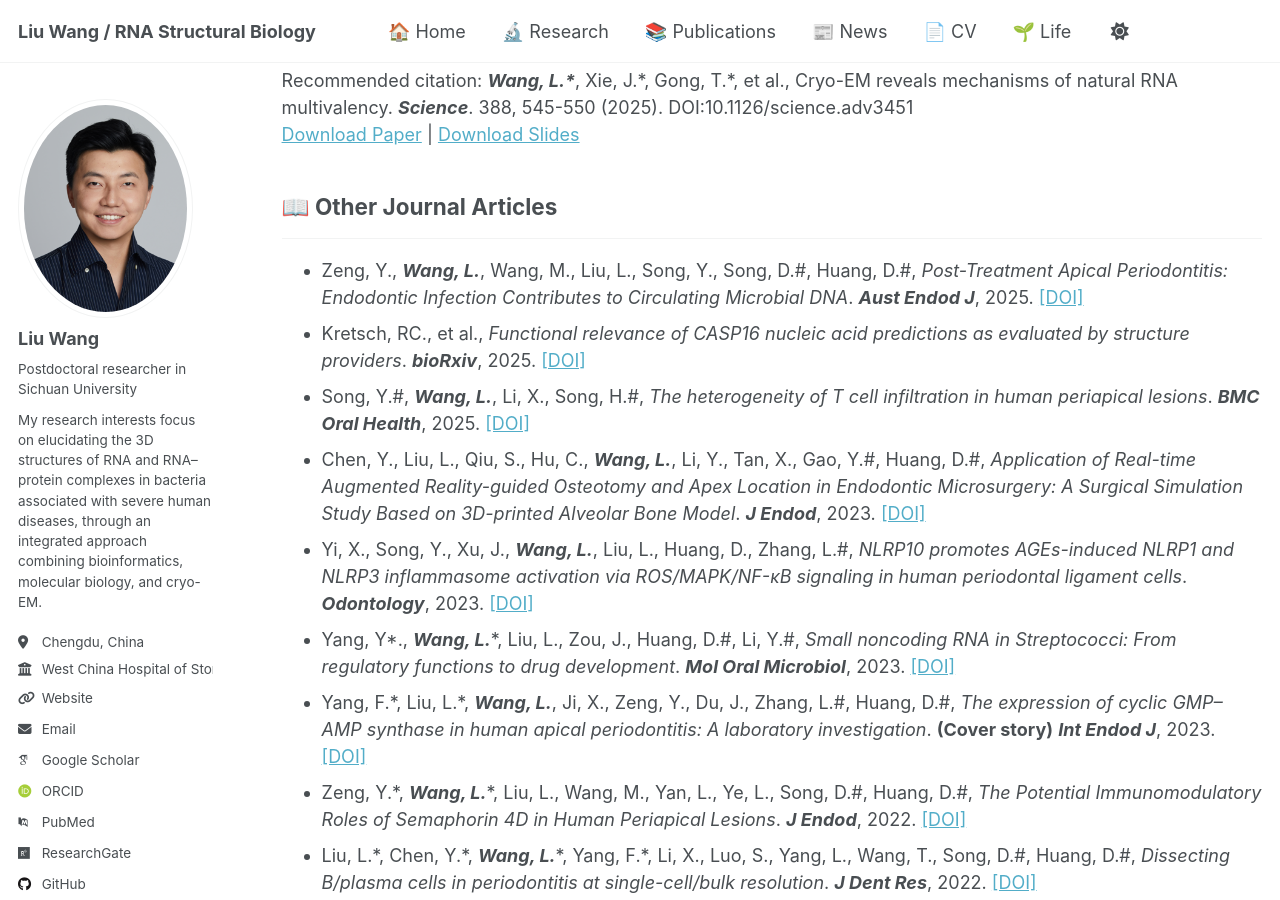
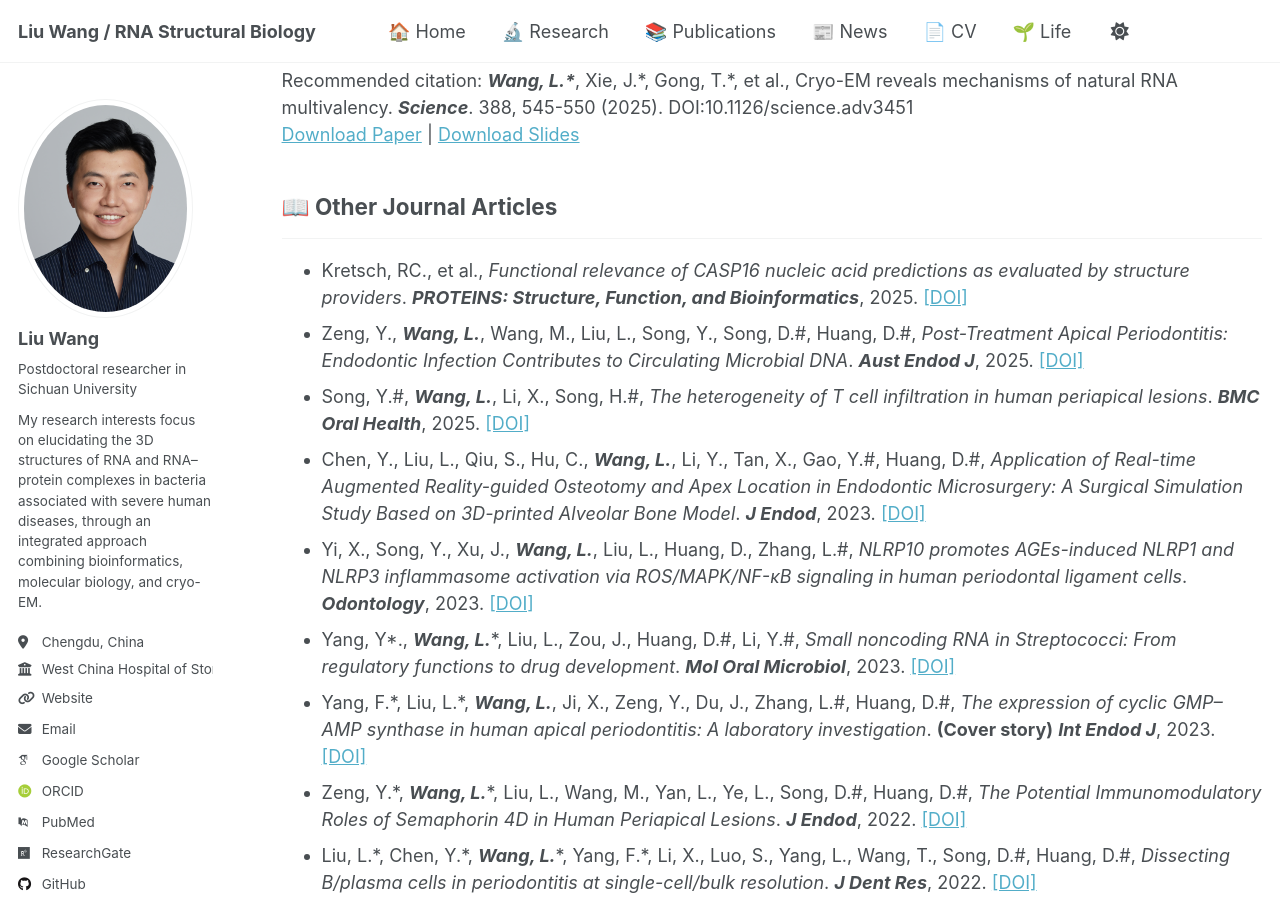
Before and after one commit to liuwang-RNA/Guihub_CV, a Jekyll site: the page built from _pages/publications.html, in a window 1280 px wide and 900 px high, scrolled down 1116 px. Built offline with Jekyll 4.4.1, drawn with Linux system fonts in a browser that asks for light colours; some web fonts are replaced; a script that is not in the unit is left out.

Commit message:
Update publications.yml

```diff
--- a/_data/publications.yml
+++ b/_data/publications.yml
@@ -7,9 +7,9 @@ journals:
 
   - title: "Functional relevance of CASP16 nucleic acid predictions as evaluated by structure providers"
     authors: "Kretsch, RC., et al."
-    journal: "bioRxiv"
-    date: 2025-04-18
-    doi: "10.1101/2025.04.15.649049"
+    journal: "PROTEINS: Structure, Function, and Bioinformatics"
+    date: 2025-09-04
+    doi: "doi.org/10.1002/prot.70043"
 
   - title: "Post-Treatment Apical Periodontitis: Endodontic Infection Contributes to Circulating Microbial DNA"
     authors: "Zeng, Y., Wang, L., Wang, M., Liu, L., Song, Y., Song, D.#, Huang, D.#"
```
